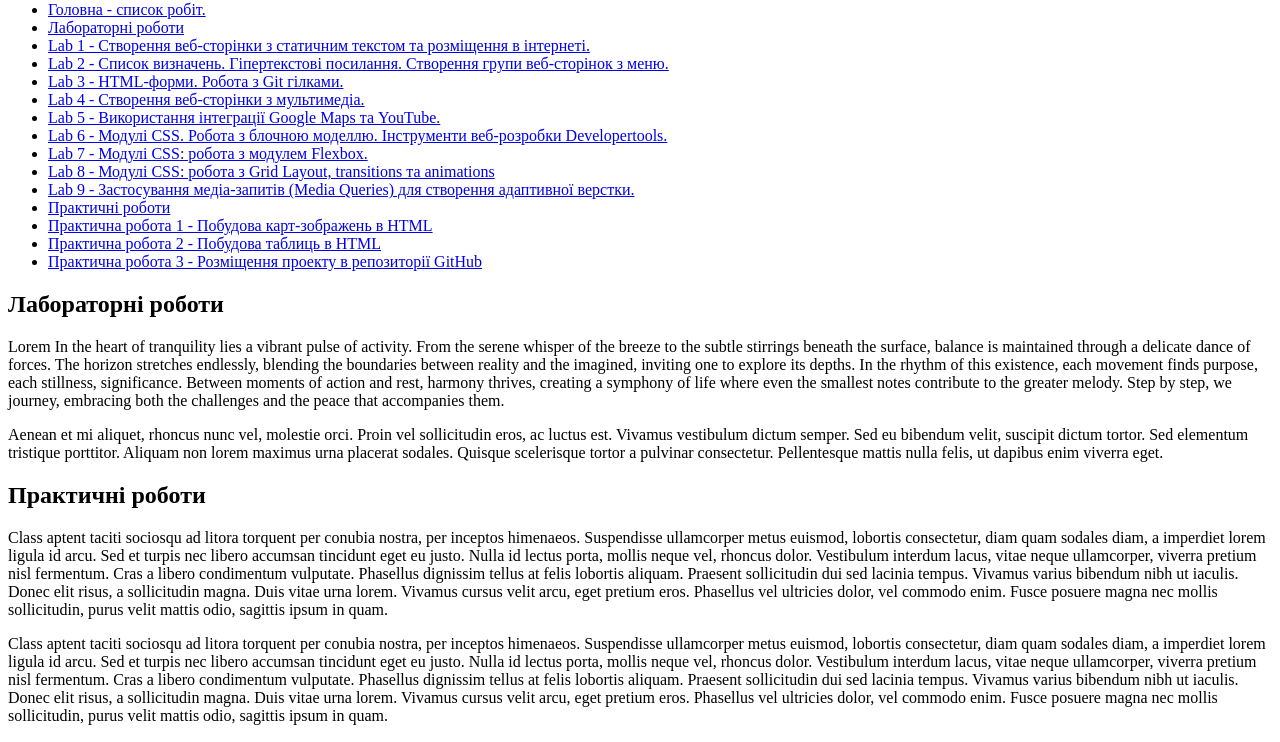
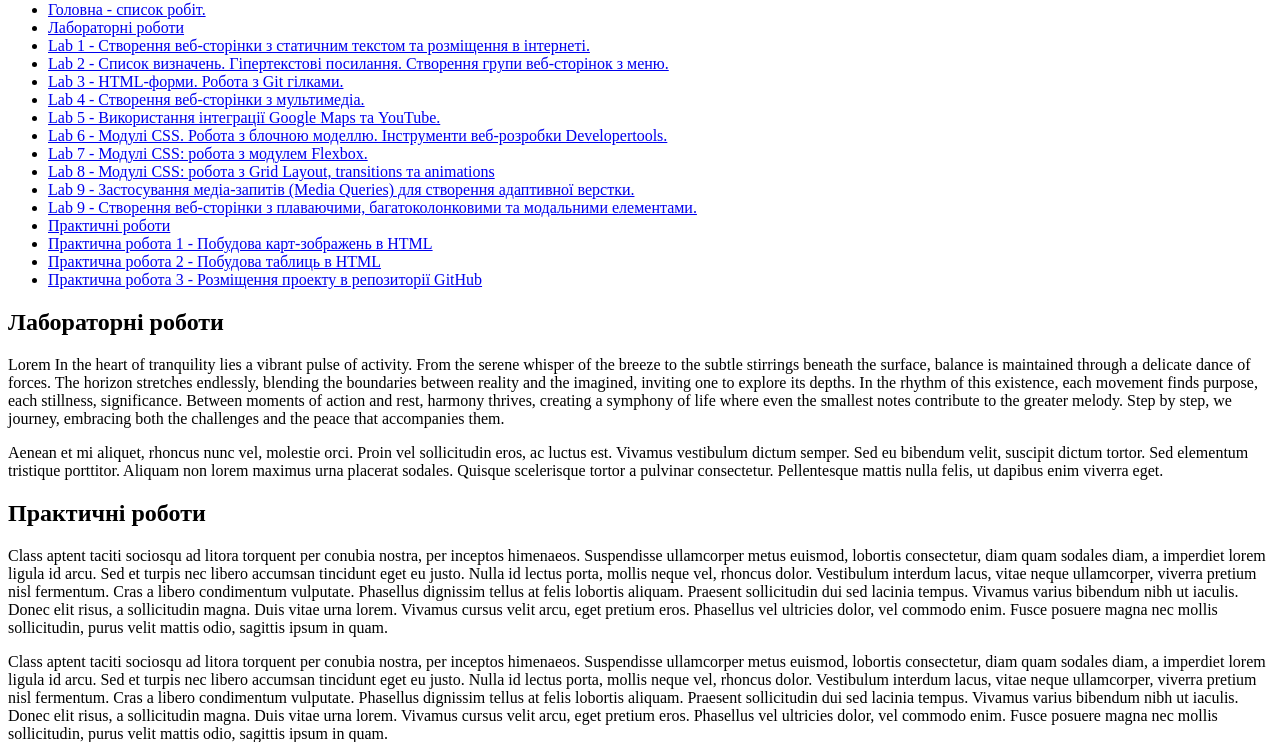
Before and after one commit to labik2/college_PII, a plain HTML site: page index.html in a window 1280 px wide. Shown: the part 65-807 px from the top of the page. Drawn offline with Linux system fonts and the light colour scheme.

Commit message:
Update index.html

```diff
--- a/index.html
+++ b/index.html
@@ -21,7 +21,7 @@
 		<li><a href="/lab7/index.html">Lab 7 - Модулі СSS: робота з модулем Flexbox.</a></li>
 		<li><a href="/lab8/index.html">Lab 8 - Модулі СSS: робота з Grid Layout, transitions та animations</a></li>
 		<li><a href="/lab9/index.html">Lab 9 - Застосування медіа-запитів (Media Queries) для створення адаптивної верстки.</a></li>
-
+		<li><a href="/lab10/index.html">Lab 9 - Cтворення веб-сторінки з плаваючими, багатоколонковими та модальними елементами.</a></li>
 
 		<li><a href="#pract">Практичні роботи</a></li>
 		<li><a href="/pw1/index.html">Практична робота 1 - Побудова карт-зображень в HTML</a></li>
```
